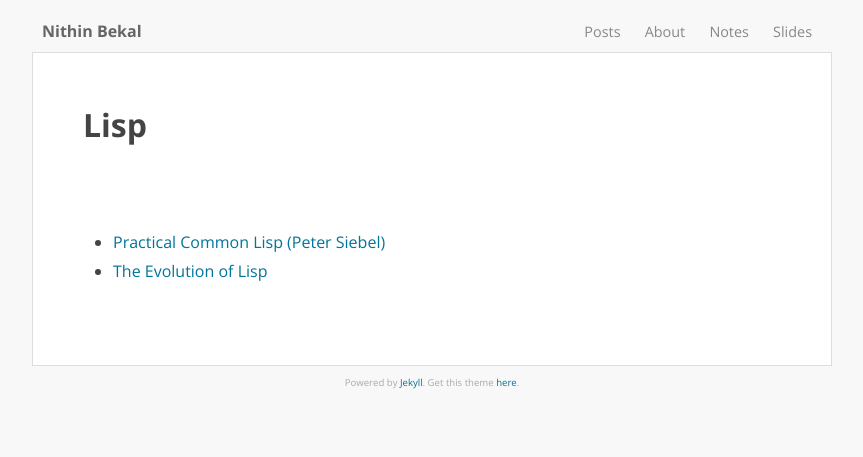
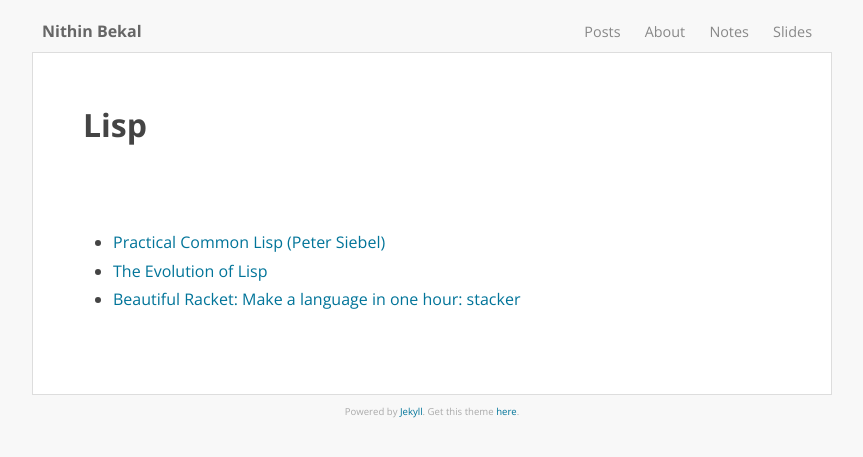
Before and after one commit to nithinbekal/nithinbekal.github.io, a Jekyll site: the page built from notes/lisp.md, in a window 1280 px wide. Shown: the top 457 px of the page, without its empty margins (208-1071 px from the left). Built offline with Jekyll 4.4.1, drawn with Linux system fonts in a browser that asks for light colours.

Commit message:
Add lisp bookmark

```diff
--- a/notes/lisp.md
+++ b/notes/lisp.md
@@ -6,3 +6,4 @@ date:  2016-07-16 21:21:44
 
 - [Practical Common Lisp (Peter Siebel)](http://www.gigamonkeys.com/book/)
 - [The Evolution of Lisp](https://www.dreamsongs.com/Files/HOPL2-Uncut.pdf)
+- [Beautiful Racket: Make a language in one hour: stacker](https://beautifulracket.com/stacker/)
```
